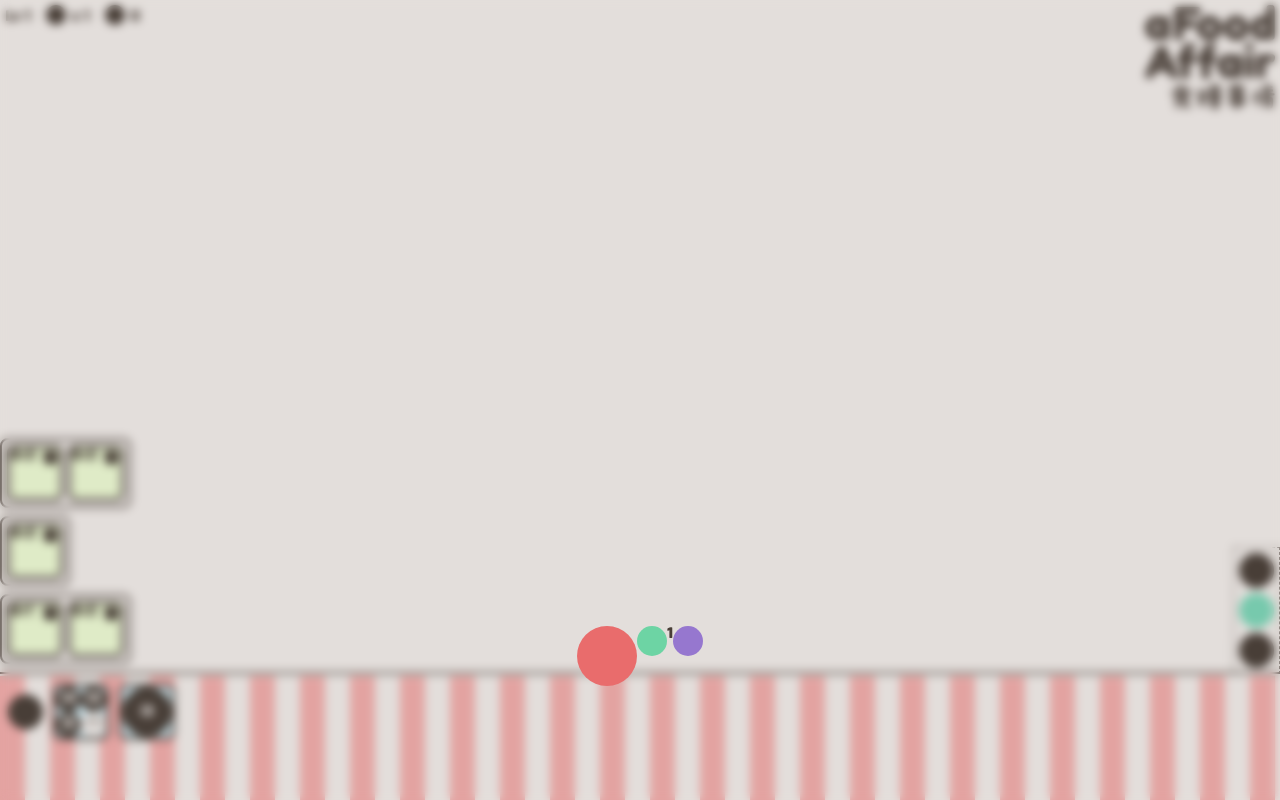
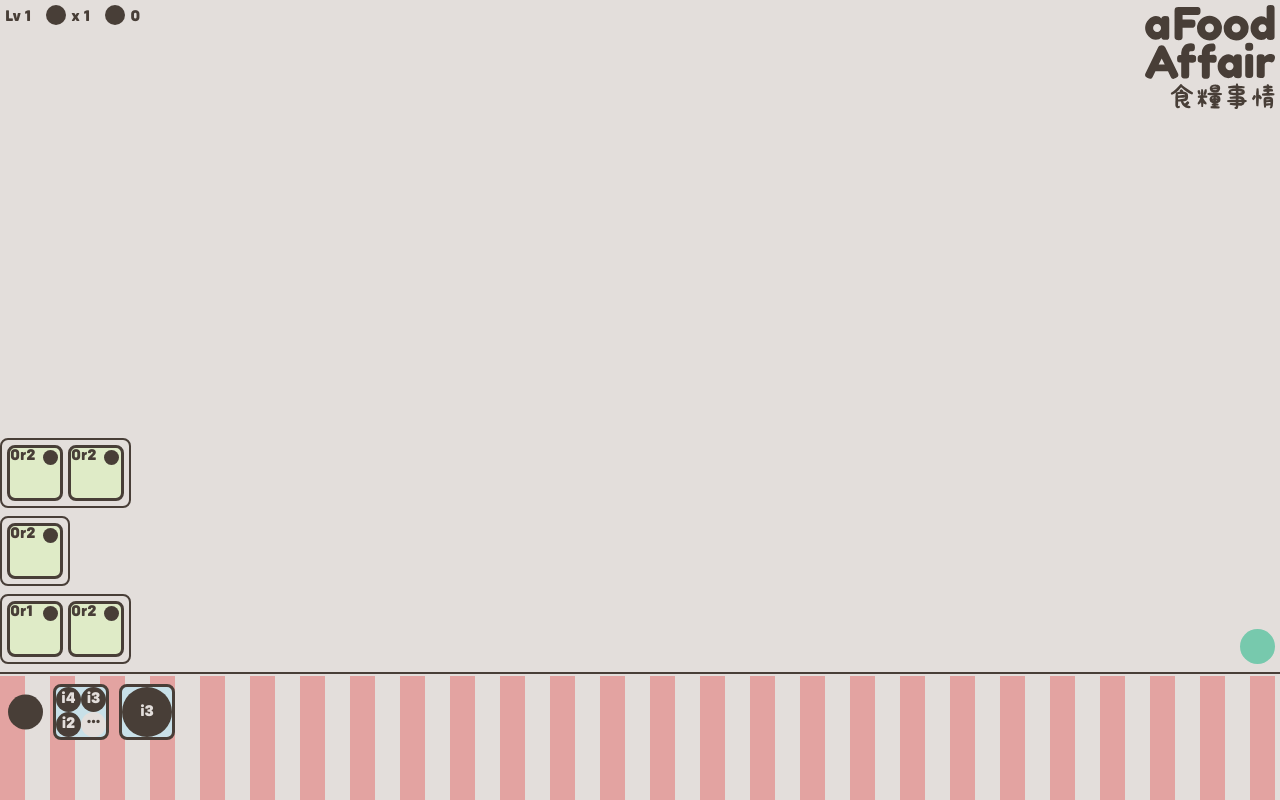
Before and after one commit to sviridoff/a-food-affair, a React (Create React App) app: page / in a window 1280 px wide. Built offline with nearby package versions, Linux system fonts and the light colour scheme.

Commit message:
added lock for levels

```diff
--- a/src/components/board/Board.css
+++ b/src/components/board/Board.css
@@ -22,7 +22,6 @@
 }
 
 .board__menu-controls {
-  border: 0.1rem dashed var(--border-color);
   padding: 0.5rem;
   bottom: 0;
   right: 0;
--- a/src/components/board/Board.tsx
+++ b/src/components/board/Board.tsx
@@ -17,9 +17,7 @@ const Board: FC =
         </div>
         <Diner />
         <div className='board__menu-controls'>
-          <div className='board__sound-btn'></div>
           <PauseBtn />
-          <div className='board__replay-btn'></div>
         </div>
       </div>
       <Kitchen />
--- a/src/components/restartpage/Restartpage.css
+++ b/src/components/restartpage/Restartpage.css
@@ -14,11 +14,26 @@
   display: flex;
 }
 
-.restartpage__body {
+.restartpage__level {
+  font-size: 4rem;
+  width: 8rem;
+  text-align: center;
+}
+
+.restartpage__level-start {
+  display: flex;
+  flex-direction: row;
+  justify-content: center;
+  margin-top: 5rem;
+  height: 6rem;
+}
+
+.restartpage__level-ctrl {
   display: flex;
   flex-direction: row;
   justify-content: center;
   margin-top: 40%;
+  align-items: center;
 }
 
 .restartpage__retry-btn {
--- a/src/components/restartpage/Restartpage.tsx
+++ b/src/components/restartpage/Restartpage.tsx
@@ -3,8 +3,10 @@ import { connect, ConnectedProps } from 'react-redux';
 import classnames from 'classnames';
 
 import './Restartpage.css';
-import { TState, VisibleModalType } from '../../types';
+import { TState, VisibleModalType, TLevel } from '../../types';
 import { startgame, startgameLavel } from '../../actions';
+
+type TLevelsData = { [key: string]: TLevel };
 
 const mapStateToProps =
   (state: TState) => ({
@@ -12,6 +14,7 @@ const mapStateToProps =
     isVisible:
       state.ui.modalType === VisibleModalType.RESTARTPAGE,
     levelsNum: Object.keys(state.levels.data).length,
+    levels: state.levels.data,
   });
 
 const mapDispatchToProps = { startgame, startgameLavel };
@@ -29,7 +32,7 @@ const startpageClass =
 
 const prevLevelBtn = (
   setLocalLevel: (arg0: number) => void,
-  localLevel: number
+  localLevel: number,
 ) => {
   const onClickAttr = localLevel > 1
     ? { onClick: () => setLocalLevel(localLevel - 1) }
@@ -57,9 +60,10 @@ const nextLevelBtn = (
 const playBtn = (
   level: number,
   localLevel: number,
-  startgameLavel: (arg: number) => void
+  levels: TLevelsData,
+  startgameLavel: (arg: number) => void,
 ) =>
-  level !== localLevel
+  level !== localLevel && !levels[localLevel].isLock
     ? <div
       className='restartpage__play-btn'
       onClick={() => startgameLavel(localLevel)}></div>
@@ -68,7 +72,7 @@ const playBtn = (
 const retryBtn = (
   level: number,
   localLevel: number,
-  startgame: () => void
+  startgame: () => void,
 ) =>
   level === localLevel
     ? <div
@@ -76,11 +80,20 @@ const retryBtn = (
       onClick={startgame}></div>
     : null;
 
+const levelTxt = (
+  levels: TLevelsData,
+  localLevel: number,
+) =>
+  <div className='restartpage__level'>
+    {levels[localLevel].isLock ? '?' : localLevel}
+  </div>;
+
 const Startpage: FC<TProps> =
   ({
     isVisible,
     currentLevel,
     levelsNum,
+    levels,
     startgame,
     startgameLavel,
   }) => {
@@ -88,14 +101,14 @@ const Startpage: FC<TProps> =
       = useState(currentLevel);
 
     return <div className={startpageClass(isVisible)}>
-      <div className='restartpage__body'>
+      <div className='restartpage__level-ctrl'>
+        {prevLevelBtn(setLocalLevel, localLevel)}
+        {levelTxt(levels, localLevel)}
+        {nextLevelBtn(setLocalLevel, localLevel, levelsNum)}
+      </div>
+      <div className='restartpage__level-start'>
         {retryBtn(currentLevel, localLevel, startgame)}
-        {playBtn(currentLevel, localLevel, startgameLavel)}
-        {prevLevelBtn(setLocalLevel, localLevel)}
-        <div className='restartpage__level'>
-          {localLevel}
-        </div>
-        {nextLevelBtn(setLocalLevel, localLevel, levelsNum)}
+        {playBtn(currentLevel, localLevel, levels, startgameLavel)}
       </div>
     </div>;
   };
--- a/src/slices/levelsSlice.ts
+++ b/src/slices/levelsSlice.ts
@@ -10,6 +10,7 @@ const initialState: TLevels = {
       maxClients: 3,
       maxTables: 3,
       timePerIngredient: 4000,
+      isLock: false,
     },
     '2': {
       id: '2',
@@ -17,11 +18,21 @@ const initialState: TLevels = {
       maxClients: 3,
       maxTables: 5,
       timePerIngredient: 4000,
+      isLock: false,
+    },
+    '3': {
+      id: '3',
+      dishes: 2,
+      maxClients: 3,
+      maxTables: 5,
+      timePerIngredient: 4000,
+      isLock: true,
     },
   },
   recipes: {
     '1': ['r1', 'r2'],
     '2': ['r2'],
+    '3': ['r1'],
   },
 };
 
--- a/src/slices/uiSlice.ts
+++ b/src/slices/uiSlice.ts
@@ -3,7 +3,7 @@ import { createSlice, PayloadAction } from '@reduxjs/toolkit';
 import { TUi, VisibleModalType } from '../types';
 
 const initialState: TUi = {
-  modalType: VisibleModalType.RESTARTPAGE,
+  modalType: VisibleModalType.NONE,
   selectedRecipe: null,
   selectedDish: null,
 };
--- a/src/types.ts
+++ b/src/types.ts
@@ -94,6 +94,7 @@ export type TLevel = {
   maxClients: number,
   maxTables: number,
   timePerIngredient: number,
+  isLock: boolean,
 };
 
 export type TLevels = {
```
